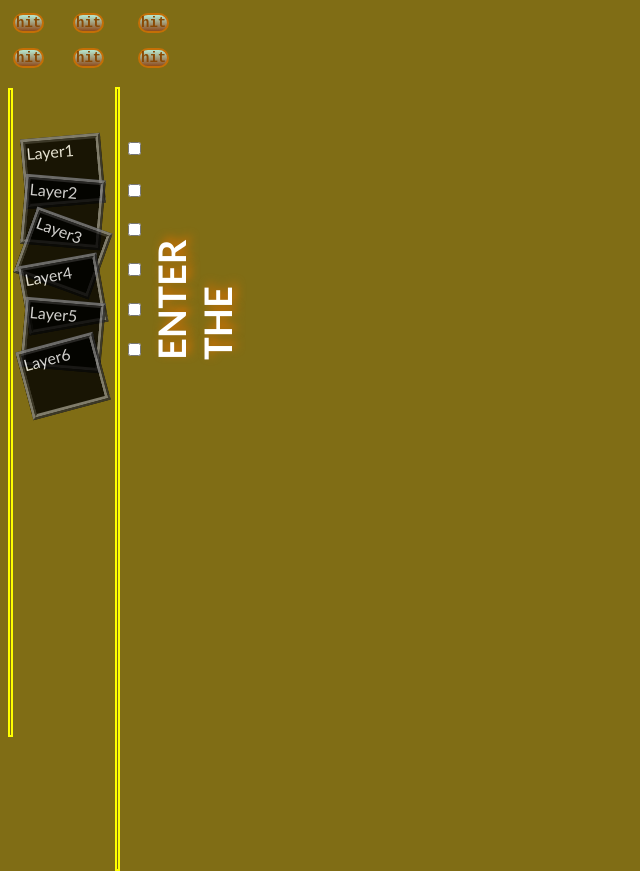
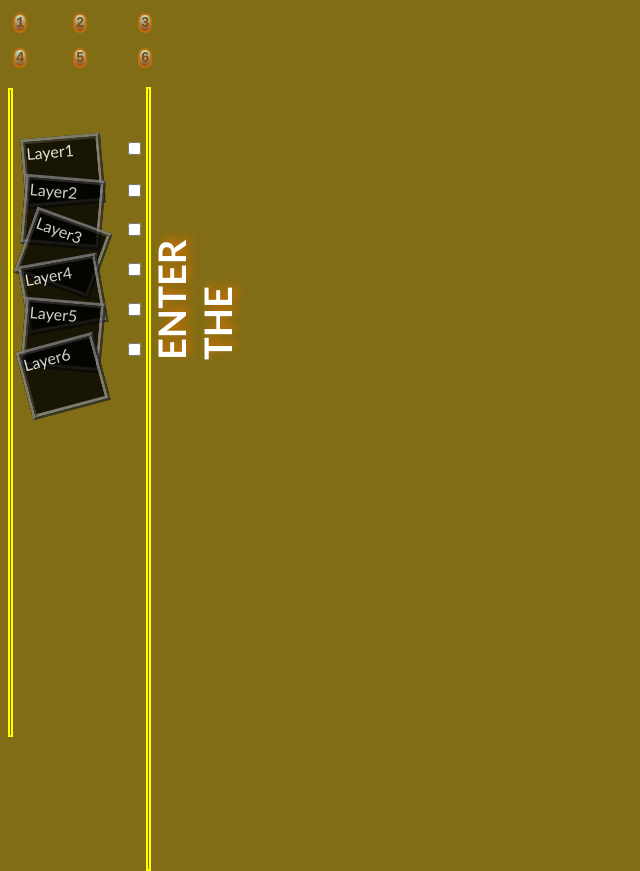
Before and after one commit to browr100/browr100.github.io, a plain HTML site: page Catalogue/catalogue.html in a window 1280 px wide. Shown: the top 871 px of the page, without its empty margins (0-640 px from the left). Drawn offline with nearby package versions, Linux system fonts and the light colour scheme.

Commit message:
catalogue.html

```diff
--- a/Catalogue/catalogue.css
+++ b/Catalogue/catalogue.css
@@ -587,6 +587,7 @@ iframe{
 	margin-left: 200px;
 	margin-top: -150px;
 	background-color: white;
+	opacity: 0.6;
 
 }
 
@@ -607,6 +608,8 @@ iframe{
 	margin-left: 200px;
 	margin-top: -150px;
 	background-color: white;
+	opacity: 0.6;
+
 
 }
 
@@ -627,6 +630,8 @@ iframe{
 	margin-left: 200px;
 	margin-top: -150px;
 	background-color: white;
+	opacity: 0.6;
+
 }
 
 .comp5 {
@@ -646,6 +651,8 @@ iframe{
 	margin-left: 200px;
 	margin-top: -150px;
 	background-color: white;
+	opacity: 0.6;
+
 
 }
 
@@ -666,6 +673,7 @@ iframe{
 	margin-left: 200px;
 	margin-top: -150px;
 	background-color: white;
+	opacity: 0.6;
 }
 
 .line1 {
@@ -680,7 +688,7 @@ iframe{
 	width: 1px;
 	height: 780px;
 	margin-top: -650px;
-	margin-left: 107px;
+	margin-left: 138px;
 
 }
 
@@ -688,7 +696,6 @@ iframe{
 	border: 2px solid yellow;
 	width: 30px;
 	height: 10px;
-	margin-bottom:
 
 }
 
--- a/Catalogue/catalogue.html
+++ b/Catalogue/catalogue.html
@@ -27,12 +27,12 @@
 
 
 
-<div class= "button1"> <a href="../Composition1/comp1.html" class="hit1">hit</a></div>
-<div class= "button2"> <a href="../Composition2/comp2.html" class="hit2">hit</a></div>
-<div class= "button3"> <a href="../Composition3/comp3.html" class="hit3">hit</a></div>
-<div class= "button4"> <a href="../Composition4/comp4.html" class="hit4">hit</a></div>
-<div class= "button5"> <a href="../Composition5/comp5.html" class="hit5">hit</a></div>
-<div class= "button6"> <a href="../Composition6/comp6.html" class="hit6">hit</a> </div>
+<div class= "button1"> <a href="../Composition1/comp1.html" class="hit1">1</a></div>
+<div class= "button2"> <a href="../Composition2/comp2.html" class="hit2">2</a></div>
+<div class= "button3"> <a href="../Composition3/comp3.html" class="hit3">3</a></div>
+<div class= "button4"> <a href="../Composition4/comp4.html" class="hit4">4</a></div>
+<div class= "button5"> <a href="../Composition5/comp5.html" class="hit5">5</a></div>
+<div class= "button6"> <a href="../Composition6/comp6.html" class="hit6">6</a> </div>
 
   <div class="block1">
       <iframe src="../Composition1/comp1.html" class="comp1"></iframe>
```
